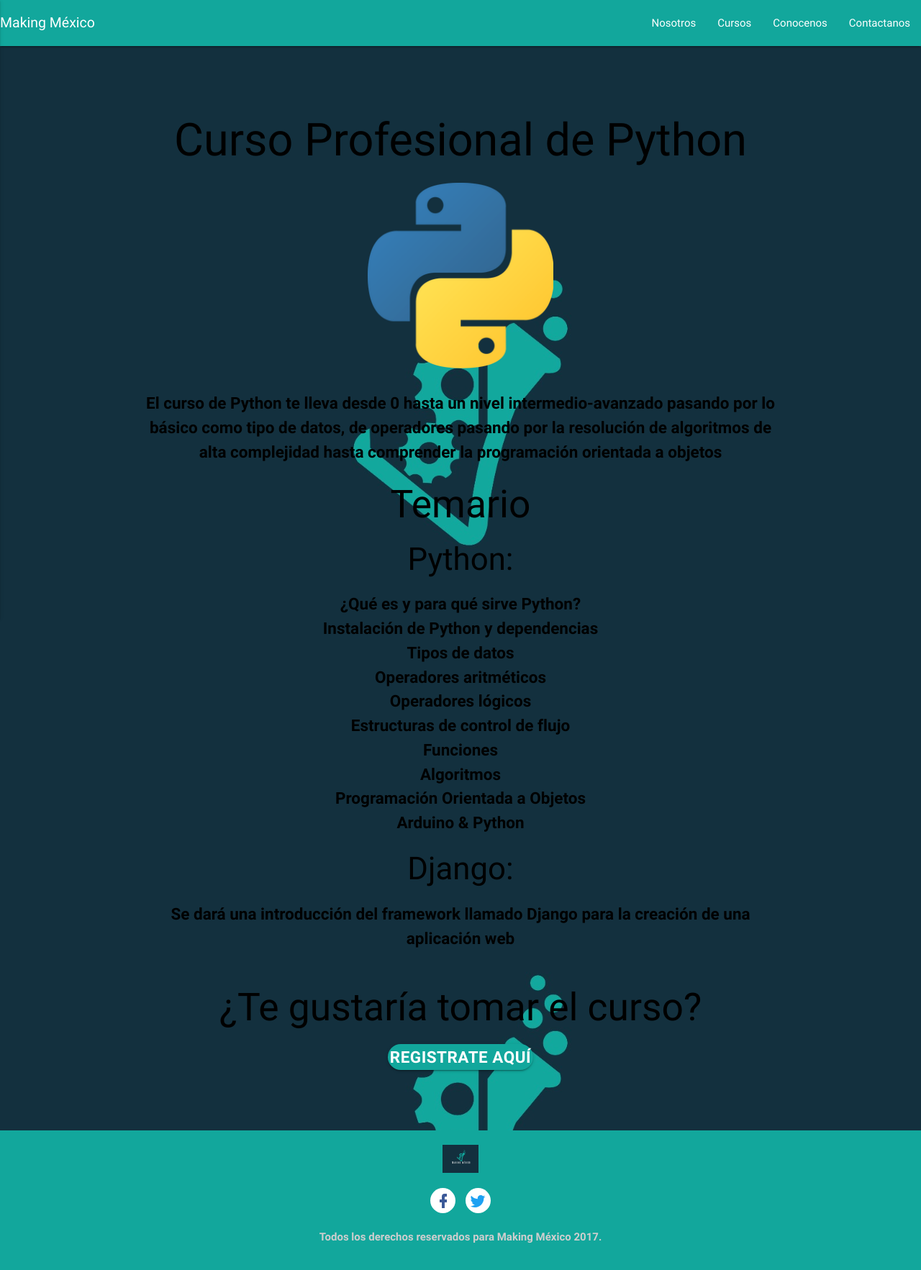
After one commit to MakingMexico/Web_Page, a Django app: page /python/ in a window 1280 px wide. The commit adds this page. Shown: the whole page at 72% size. Run offline with Django 3.2, Linux system fonts and the light colour scheme; some libraries are stand-ins or nearby versions.

Commit message:
Add python and ruby pages

```diff
--- a/static/css/style.css
+++ b/static/css/style.css
@@ -12,6 +12,17 @@
     -webkit-background-size: cover;
     -moz-background-size: cover;
     box-sizing: border-box;
+}
+
+.course {
+    background: #132F3E url('../img/logo.jpg') no-repeat center fixed;
+    background-size: cover;
+    -webkit-background-size: cover;
+    -moz-background-size: cover;
+    box-sizing: border-box;
+    padding: 5% 0;
+    font-weight: 700;
+    font-size: 1.5rem;
 }
 
 .intro-image {
--- a/templates/index.html
+++ b/templates/index.html
@@ -92,13 +92,13 @@
                     <img src="{% static "img/python-logo.png" %}" class="responsive-image" width="128">
                     <p class="red-text">Curso de Python</p>
                     <p class="red-text">El curso de Python te lleva desde 0 hasta un nivel intermedio-avanzado pasando por lo básico como tipo de datos, de operadores pasando por la resolución de algoritmos de alta complejidad hasta comprender la programación orientada a objetos</p>
-                    <a href="#" class="btn btn-default btn-xl2">Ver más</a>
+                    <a href="/python" class="btn btn-default btn-xl2">Ver más</a>
                 </div>
                 <div class="col s12 m6 center">
                     <img src="{% static "img/ruby-logo.png" %}" class="responsive-image" width="128">
                     <p class="red-text">Curso de Ruby</p>
                     <p class="red-text">El curso de Ruby te enseñará desde lo básico de la programación como la sintaxis de este lenguaje, llevarte a la creación de tus propias funciones hasta que puedas crear y utilizar objetos para la resolución de algoritmos</p>
-                    <a href="#" class="btn btn-default btn-xl2">Ver más</a>
+                    <a href="/ruby" class="btn btn-default btn-xl2">Ver más</a>
                 </div>
             </div>
         </div>
--- /dev/null
+++ b/templates/python.html
@@ -0,0 +1,43 @@
+{% extends "base.html" %}
+{% load static from staticfiles %}
+{% block title %}Curso Python{% endblock %}
+
+{% block content %}
+
+<section class="course black-text">
+        <div class="container">
+            <div class="row">
+                <div class="col s12 center">
+                    <h1>Curso Profesional de Python</h1>
+                </div>
+                <div class="col s12 center">
+                    <img src="{% static "img/python-logo.png" %}" class="responsive-image" width="258">
+                    <p class="black-text">El curso de Python te lleva desde 0 hasta un nivel intermedio-avanzado pasando por lo básico como tipo de datos, de operadores pasando por la resolución de algoritmos de alta complejidad hasta comprender la programación orientada a objetos</p>
+                    <h2>Temario</h2>
+					<h3>Python:</h3>
+					<ul>
+					<li>¿Qué es y para qué sirve Python?</li>
+					<li>Instalación de Python y dependencias</li>
+					<li>Tipos de datos</li>
+					<li>Operadores aritméticos</li>
+					<li>Operadores lógicos</li>
+					<li>Estructuras de control de flujo</li>
+					<li>Funciones</li>
+					<li>Algoritmos</li>
+					<li>Programación Orientada a Objetos</li>
+					<li>Arduino & Python</li>
+					</ul>
+					<h3>Django:</h3>
+					<ul>
+					<li>Se dará una introducción del framework llamado Django para la creación de una aplicación web</li>
+					</ul>
+                </div>
+                <div>
+                <div class="col s12 center">
+                <h2>¿Te gustaría tomar el curso?</h2>
+                <a href="https://makingmex.typeform.com/to/CtQGxO" class="btn btn-default btn-xl2">Registrate aquí</a>
+                </div>
+            </div>
+        </div>
+</section>
+{% endblock %}
--- a/web_page/urls.py
+++ b/web_page/urls.py
@@ -1,7 +1,9 @@
 from django.conf.urls import url
-from web_page.views import IndexView, UsView
+from web_page.views import *
 
 urlpatterns = [
     url(r'^$', IndexView.as_view(), name='index'),
-    url(r'^us/$', UsView.as_view(), name='us')
+    url(r'^us/$', UsView.as_view(), name='us'),
+    url(r'^python/$', PythonView.as_view(), name='python'),
+    url(r'^ruby/$', RubyView.as_view(), name='ruby'),
 ]
--- a/web_page/views.py
+++ b/web_page/views.py
@@ -7,3 +7,11 @@
 
 class UsView(TemplateView):
     template_name = 'us.html'
+
+
+class PythonView(TemplateView):
+    template_name = 'python.html'
+
+
+class RubyView(TemplateView):
+    template_name = 'ruby.html'
```
Also changed, not shown: templates/ruby.html (added, +18 -0 lines), static/img/logo.jpg (added).
